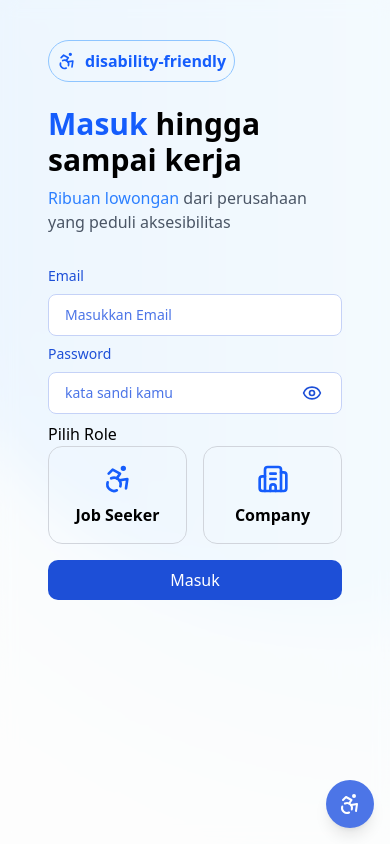
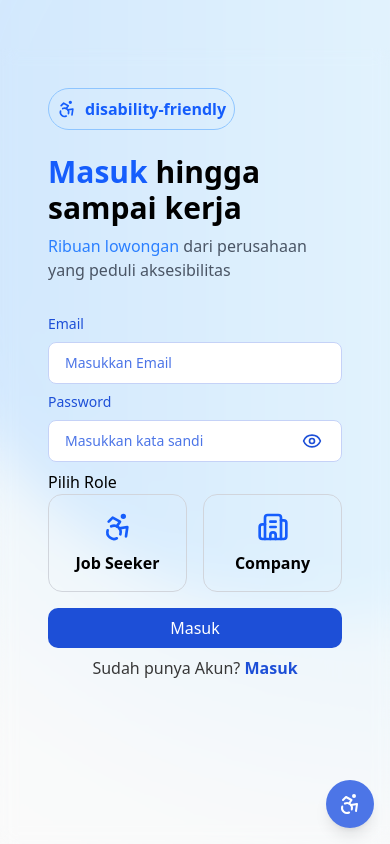
Before and after one commit to nulldynmrr/fe-difAbility, a Next.js app: page /registration in a window 390 px wide. Built offline with nearby package versions, Linux system fonts and the light colour scheme; no server answers.

Commit message:
update login

```diff
--- a/src/app/(auth)/login/page.jsx
+++ b/src/app/(auth)/login/page.jsx
@@ -99,7 +99,7 @@ export default function Login() {
         return;
       }
 
-      const res = await request.post("/admin/login", {
+      const res = await request.post("/auth/session", {
         username: formData.username,
         password: formData.password,
       });
@@ -110,7 +110,7 @@ export default function Login() {
         if (data.token) {
           Cookies.set("token", data.token, { expires: 1 });
           toast.success("Login berhasil");
-          router.push("/administrator/dashboard");
+          router.push("/");
         } else {
           toast.error("Token tidak diterima");
         }
@@ -142,7 +142,7 @@ export default function Login() {
           msg = "Akun tidak ditemukan";
           setValidations([{ name: "username", message: msg }]);
         } else if (status === 400) {
-          msg = data?.message || "Input tidak valid";
+          msg = "Input tidak valid";
         } else {
           msg = data?.message || "Server error";
         }
@@ -180,8 +180,7 @@ export default function Login() {
           />
         </div>
 
-        {/* FIX: dinaikkan dan diberi background agar form tidak ketumpuk blur */}
-        <div className="w-full md:w-1/2 flex flex-col justify-start px-12 pt-16 pb-10 bg-white/60 backdrop-blur-sm">
+        <div className="mt-24 w-full md:w-1/2 flex flex-col justify-start px-12 pt-16 pb-10 backdrop-blur-sm">
           <div className="flex items-center space-x-2 p-2 border border-blue-300 rounded-3xl mb-6 w-max">
             <Accessibility className="text-blue-600 w-5 h-5" />
             <p className="text-blue-600 font-semibold">disability-friendly</p>
@@ -200,8 +199,8 @@ export default function Login() {
             <Input
               id="username"
               name="username"
-              label="Username"
-              placeholder="username kamu"
+              label="Username or Email"
+              placeholder="Masukkan Username atau Email"
               shortcutLabel="ctrl+u"
               value={formData.username}
               onChange={handleChange}
@@ -213,7 +212,7 @@ export default function Login() {
               name="password"
               type="password"
               label="Password"
-              placeholder="kata sandi kamu"
+              placeholder="Masukkan kata sandi"
               shortcutLabel="ctrl+p"
               value={formData.password}
               onChange={handleChange}
--- a/src/app/(auth)/registration/page.jsx
+++ b/src/app/(auth)/registration/page.jsx
@@ -1,7 +1,7 @@
 "use client";
 import React, { useState } from "react";
 import { useRouter } from "next/navigation";
-import Image from "next/image";
+import Image from "@/components/ui/Image";
 import { Accessibility, Building2 } from "lucide-react";
 import Input from "@/components/ui/Input";
 import Button from "@/components/ui/Button";
@@ -132,7 +132,7 @@ export default function Register() {
           />
         </div>
 
-        <div className="w-full md:w-1/2 flex flex-col justify-start px-12 pt-10 pb-10 bg-white/60 backdrop-blur-sm">
+        <div className="mt-12 w-full md:w-1/2 flex flex-col justify-start px-12 pt-10 pb-10  backdrop-blur-sm">
           <div className="flex items-center space-x-2 p-2 border border-blue-300 rounded-3xl mb-6 w-max">
             <Accessibility className="text-blue-600 w-5 h-5" />
             <p className="text-blue-600 font-semibold">disability-friendly</p>
@@ -163,7 +163,7 @@ export default function Register() {
               name="password"
               type="password"
               label="Password"
-              placeholder="kata sandi kamu"
+              placeholder="Masukkan kata sandi"
               value={formData.password}
               onChange={handleChange}
               error={getValidationError("password")}
@@ -210,6 +210,12 @@ export default function Register() {
             >
               Masuk
             </Button>
+            <p className="text-text-secondary text-center mt-2">
+              Sudah punya Akun?{" "}
+              <a className="text-primary-300 font-semibold" href="/login">
+                Masuk
+              </a>
+            </p>
           </form>
         </div>
       </div>
```
